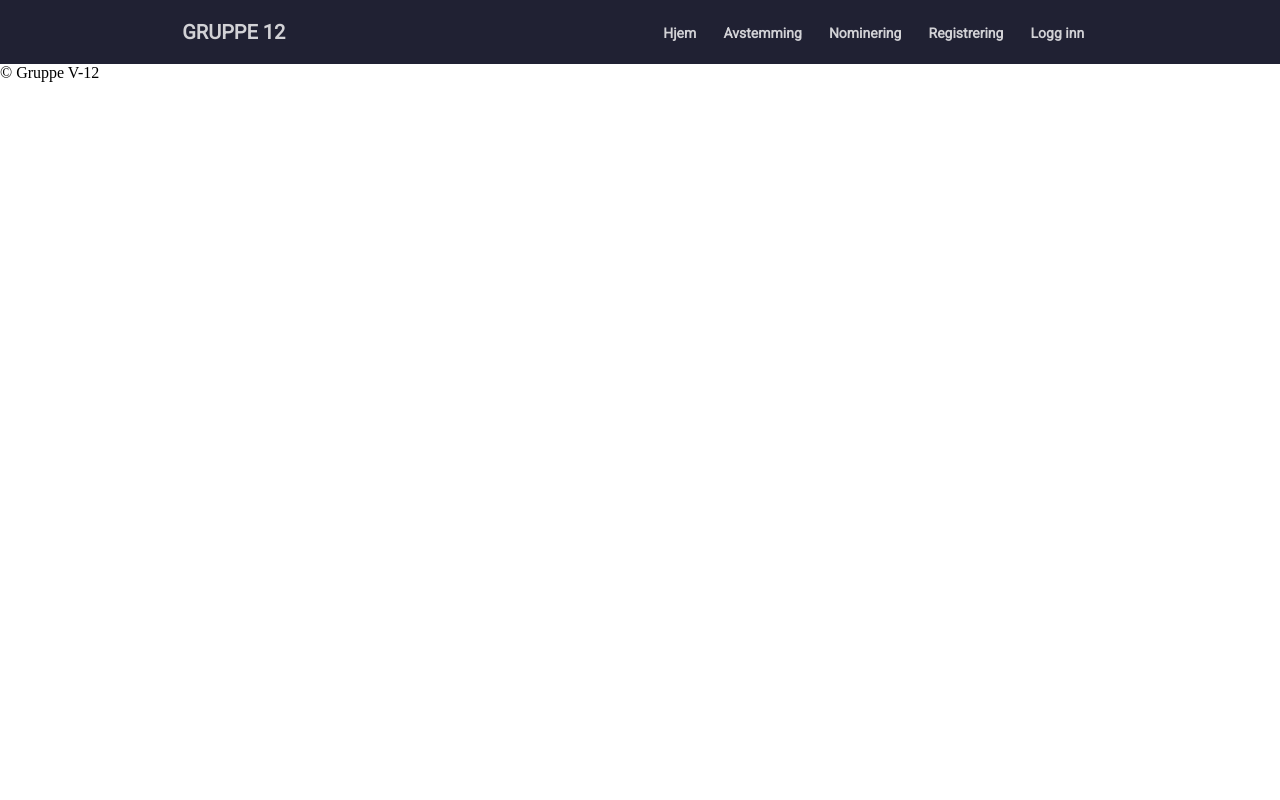
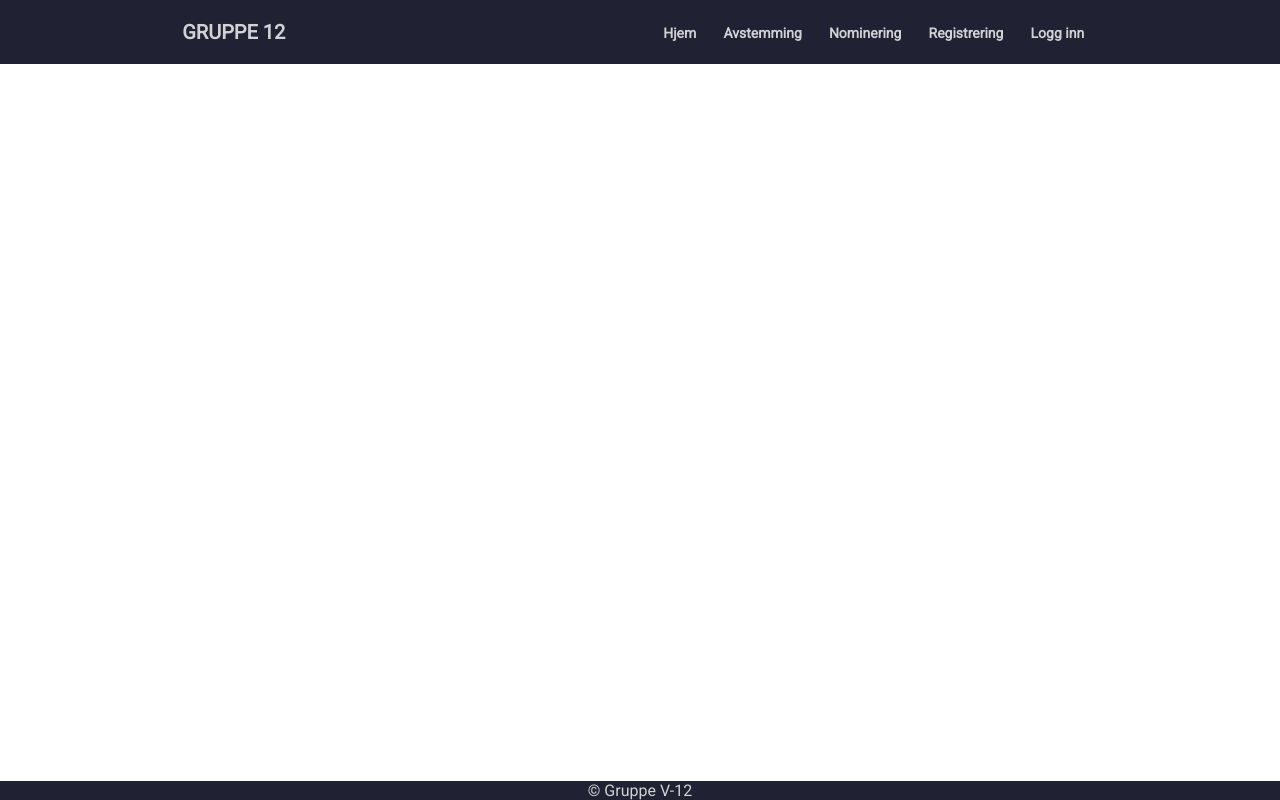
Before and after one commit to helenedelbekk/APP2000, a PHP site: page /index.html in a window 1280 px wide. Run offline with PHP 8.4, Linux system fonts and the light colour scheme.

Commit message:
Update stilark.css

```diff
--- a/stilark.css
+++ b/stilark.css
@@ -112,7 +112,7 @@ nav{
     transform: rotate(45deg) translate(-5px,-6px);
 }
 
-.footer {
+footer {
     position: fixed;
     left: 0;
     bottom: 0;
```
